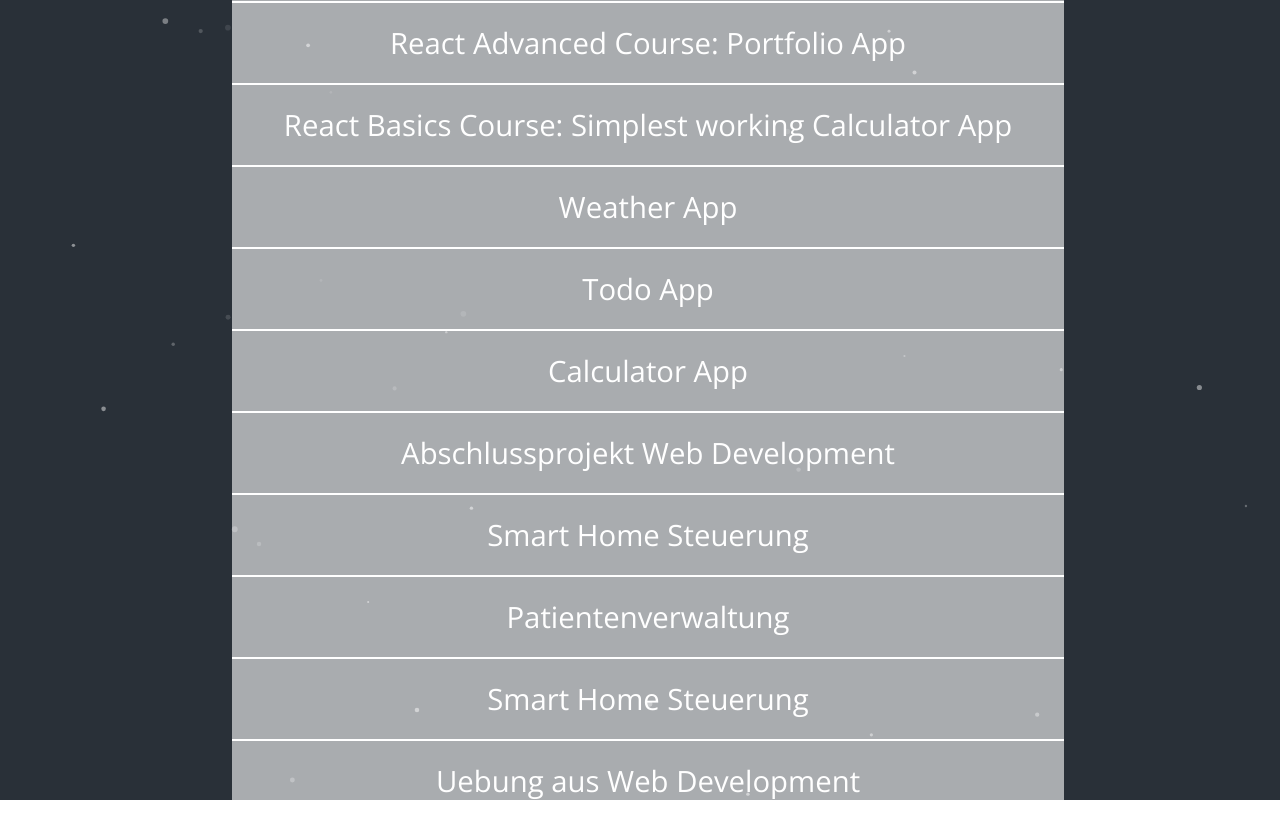
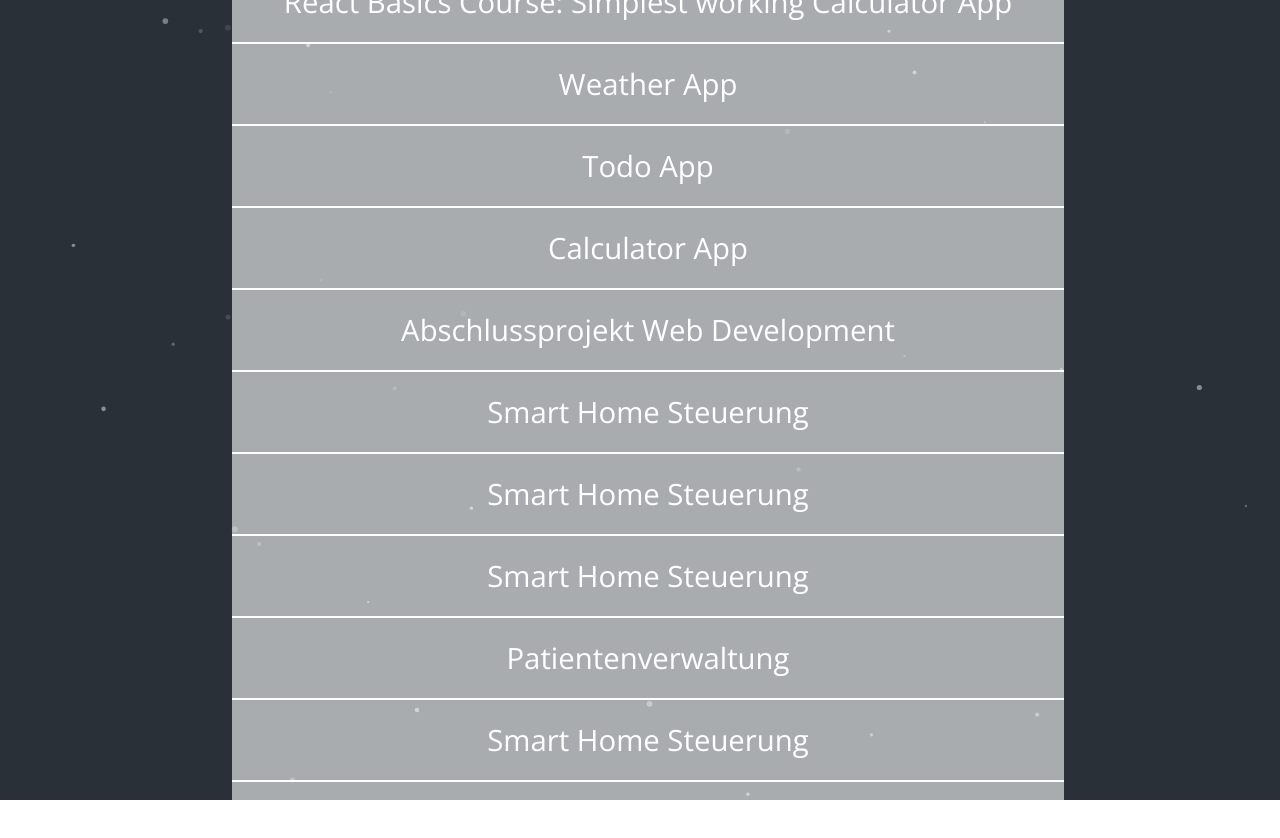
Before and after one commit to t-scheiber/nextjs_app, a Next.js app: page /codingprojects in a window 1280 px wide. Shown: the top 838 px of the page. Built offline with nearby package versions, Linux system fonts and the light colour scheme.

Commit message:
convertet second project list into Component

```diff
--- /dev/null
+++ b/components/CodingProjectsList.js
@@ -0,0 +1,78 @@
+import styles from '../styles/Codingprojects.module.css';
+
+const CodingProjectsList = () => {
+  const projects = [
+    {
+      name: 'Rock Paper Scissors App',
+      url: 'https://t-scheiber.github.io/AK_WeatherApp/',
+    },
+    {
+      name: 'React Advanced Course: Portfolio App',
+      url: 'https://advanced-react-course-portfolio.vercel.app/',
+    },
+    {
+      name: 'React Basics Course: Simplest working Calculator App',
+      url: 'https://react-basics-simplest-working-calculator-rho.vercel.app/',
+    },
+    {
+      name: 'Weather App',
+      url: 'https://t-scheiber.github.io/AK_WeatherApp/',
+    },
+    {
+      name: 'Todo App',
+      url: 'https://todo-app-tscheiber.vercel.app/',
+    },
+    {
+      name: 'Calculator App',
+      url: 'https://t-scheiber.github.io/CalculatorApp',
+    },
+    {
+      name: 'Abschlussprojekt Web Development',
+      url: 'https://fhtw-abschlussprojekt.thomasscheiber.com',
+    },
+    {
+      name: 'Smart Home Steuerung',
+      url: 'https://fhtw-uebung7.thomasscheiber.com/',
+    },
+    {
+      name: 'Smart Home Steuerung',
+      url: 'https://fhtw-uebung6.thomasscheiber.com/',
+    },
+    {
+      name: 'Smart Home Steuerung',
+      url: 'https://fhtw-uebung5.thomasscheiber.com/',
+    },
+    {
+      name: 'Patientenverwaltung',
+      url: 'https://fhtw-uebung4.thomasscheiber.com/',
+    },
+    {
+      name: 'Smart Home Steuerung',
+      url: 'https://fhtw-uebung3.thomasscheiber.com/',
+    },
+    {
+      name: 'Smart Home Steuerung',
+      url: 'https://fhtw-uebung2.thomasscheiber.com/',
+    },
+    {
+      name: 'Übung aus Web Development',
+      url: 'https://fhtw-uebung1.thomasscheiber.com/',
+    },
+    {
+      name: 'Alte Unternehmensseite Ribo Stein',
+      url: 'https://web.archive.org/web/20180413033202/http://www.ribo-stein.at/',
+    },
+  ];
+
+  return (
+    <ul className={styles.liste}>
+      {projects.map((project, index) => (
+        <a key={index} className={styles.links} href={project.url}>
+          <li className={styles.eintrag}>{project.name}</li>
+        </a>
+      ))}
+    </ul>
+  );
+};
+
+export default CodingProjectsList;
--- a/pages/codingprojects.js
+++ b/pages/codingprojects.js
@@ -3,6 +3,7 @@ import Image from "next/image";
 import Link from "next/link";
 import styles from "../styles/Codingprojects.module.css";
 import Footer from "./Footer";
+import CodingProjectsList from "../components/CodingProjectsList";
 
 export default function Home() {
   return (
@@ -32,87 +33,7 @@ export default function Home() {
       </Head>
       <div className={styles.container}>
         <div className={styles.heading}>Coding Projects</div>
-        <ul className={styles.liste}>
-          <a
-            className={styles.links}
-            href="https://t-scheiber.github.io/AK_WeatherApp/"
-          >
-            <li className={styles.eintrag}>Rock Paper Scissors App</li>
-          </a>
-          <a
-            className={styles.links}
-            href="https://advanced-react-course-portfolio.vercel.app/"
-          >
-            <li className={styles.eintrag}>
-              React Advanced Course: Portfolio App
-            </li>
-          </a>
-          <a
-            className={styles.links}
-            href="https://react-basics-simplest-working-calculator-rho.vercel.app/"
-          >
-            <li className={styles.eintrag}>
-              React Basics Course: Simplest working Calculator App
-            </li>
-          </a>
-          <a
-            className={styles.links}
-            href="https://t-scheiber.github.io/AK_WeatherApp/"
-          >
-            <li className={styles.eintrag}>Weather App</li>
-          </a>
-          <a
-            className={styles.links}
-            href="https://todo-app-tscheiber.vercel.app/"
-          >
-            <li className={styles.eintrag}>Todo App</li>
-          </a>
-          <a
-            className={styles.links}
-            href="https://t-scheiber.github.io/CalculatorApp"
-          >
-            <li className={styles.eintrag}>Calculator App</li>
-          </a>
-          <a
-            className={styles.links}
-            href="https://fhtw-abschlussprojekt.thomasscheiber.com"
-          >
-            <li className={styles.eintrag}>Abschlussprojekt Web Development</li>
-          </a>
-          <a
-            className={styles.links}
-            href="https://fhtw-uebung5.thomasscheiber.com/"
-          >
-            <li className={styles.eintrag}>Smart Home Steuerung</li>
-          </a>
-          <a
-            className={styles.links}
-            href="https://fhtw-uebung4.thomasscheiber.com/"
-          >
-            <li className={styles.eintrag}>Patientenverwaltung</li>
-          </a>
-          <a
-            className={styles.links}
-            href="https://fhtw-uebung2.thomasscheiber.com/"
-          >
-            <li className={styles.eintrag}>Smart Home Steuerung</li>
-          </a>
-          <a
-            className={styles.links}
-            href="https://fhtw-uebung1.thomasscheiber.com/"
-          >
-            <li className={styles.eintrag}>Uebung aus Web Development</li>
-          </a>
-          <a
-            className={styles.links}
-            href="https://web.archive.org/web/20180413033202/http://www.ribo-stein.at/"
-          >
-            <li className={styles.eintrag}>
-              Alte Unternehmensseite Ribo Stein
-            </li>
-          </a>
-        </ul>
-
+        <CodingProjectsList />
         <Footer />
       </div>
     </div>
--- a/pages/otherprojects.js
+++ b/pages/otherprojects.js
@@ -3,7 +3,8 @@ import Image from "next/image";
 import Link from "next/link";
 import styles from "../styles/Otherprojects.module.css";
 import Footer from "./Footer";
-import Entrys from "../components/Entrys";
+import OtherProjectsList from "../components/OtherProjectsList";
+
 
 export default function Home() {
   return (
@@ -33,7 +34,7 @@ export default function Home() {
       </Head>
       <div className={styles.container}>
         <div className={styles.heading}>Wordpress and other Projects</div>
-          <Entrys />
+          <OtherProjectsList />
         <Footer />
       </div>
     </div>
```
Also changed, not shown: components/Entrys.js (deleted, +0 -63 lines).
